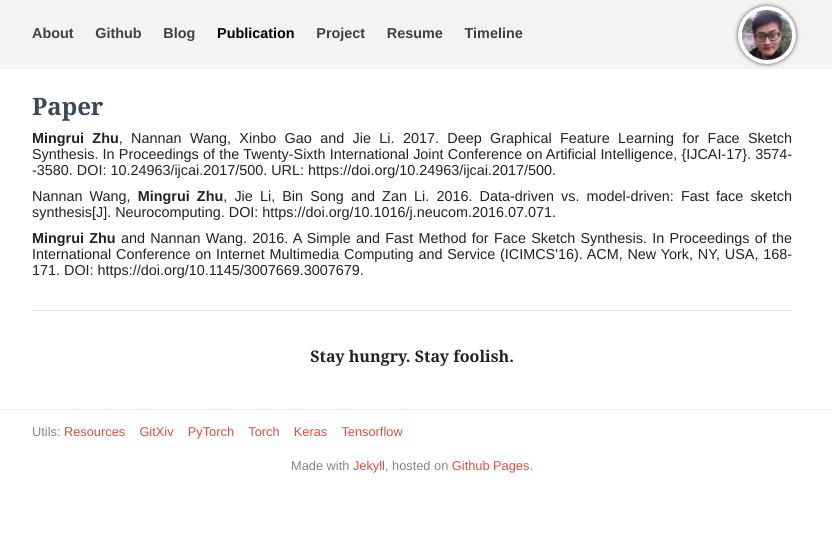
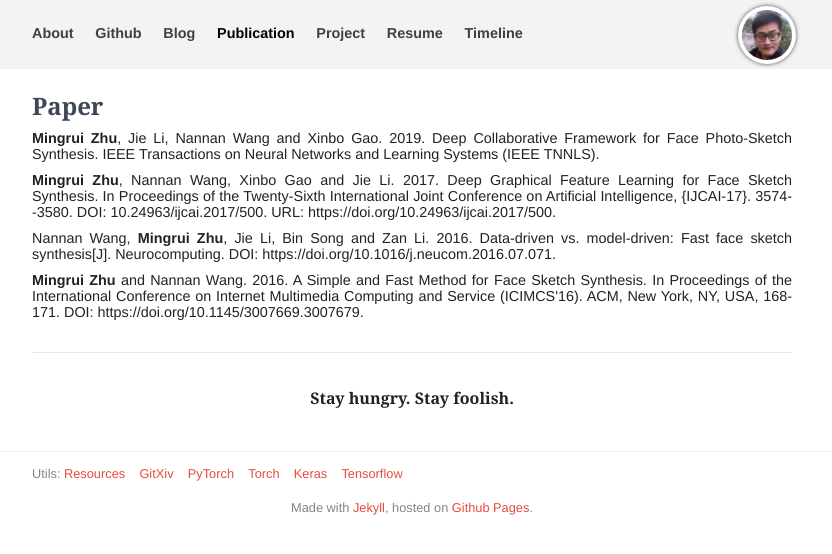
Before and after one commit to mrzhu-cool/mrzhu-cool.github.io, a Jekyll site: the page built from publication/index.html, in a window 1280 px wide. Shown: the top 554 px of the page, without its empty margins (228-1060 px from the left). Built offline with Jekyll 4.4.1, drawn with Linux system fonts in a browser that asks for light colours; nearby versions of some CDN libraries.

Commit message:
Add files via upload

```diff
--- a/publication/index.html
+++ b/publication/index.html
@@ -6,6 +6,9 @@ category: publication
 ---
 
 <h2>Paper</h2>
+<div>
+    <p><strong>Mingrui Zhu</strong>, Jie Li, Nannan Wang and Xinbo Gao. 2019. Deep Collaborative Framework for Face Photo-Sketch Synthesis. IEEE Transactions on Neural Networks and Learning Systems (IEEE TNNLS).</p>
+</div>
 <div>
     <p><strong>Mingrui Zhu</strong>, Nannan Wang, Xinbo Gao and Jie Li. 2017. Deep Graphical Feature Learning for Face Sketch Synthesis. In Proceedings of the Twenty-Sixth International Joint Conference on Artificial Intelligence, {IJCAI-17}. 3574--3580. DOI: 10.24963/ijcai.2017/500. URL: https://doi.org/10.24963/ijcai.2017/500.</p>
 </div>
```
